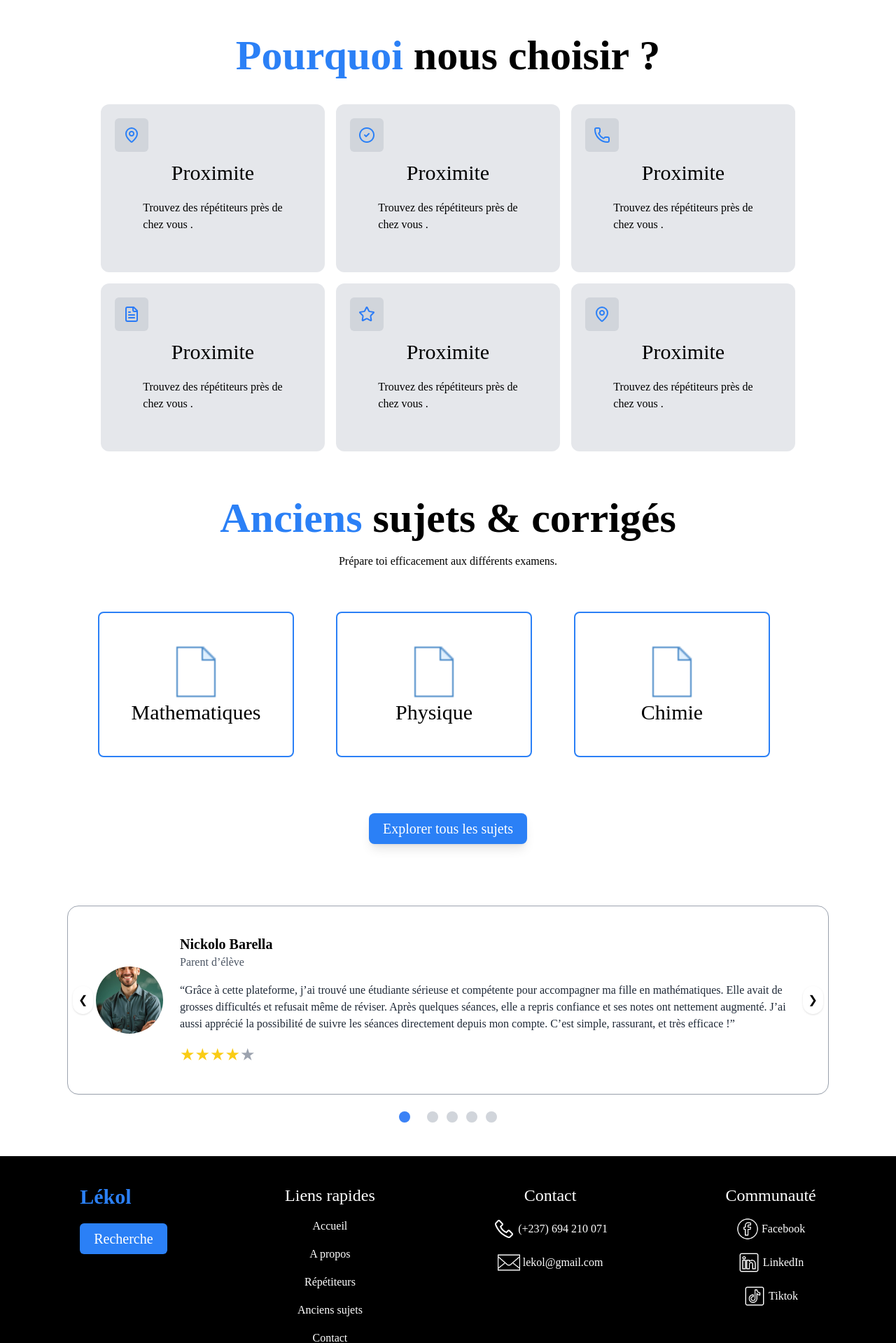
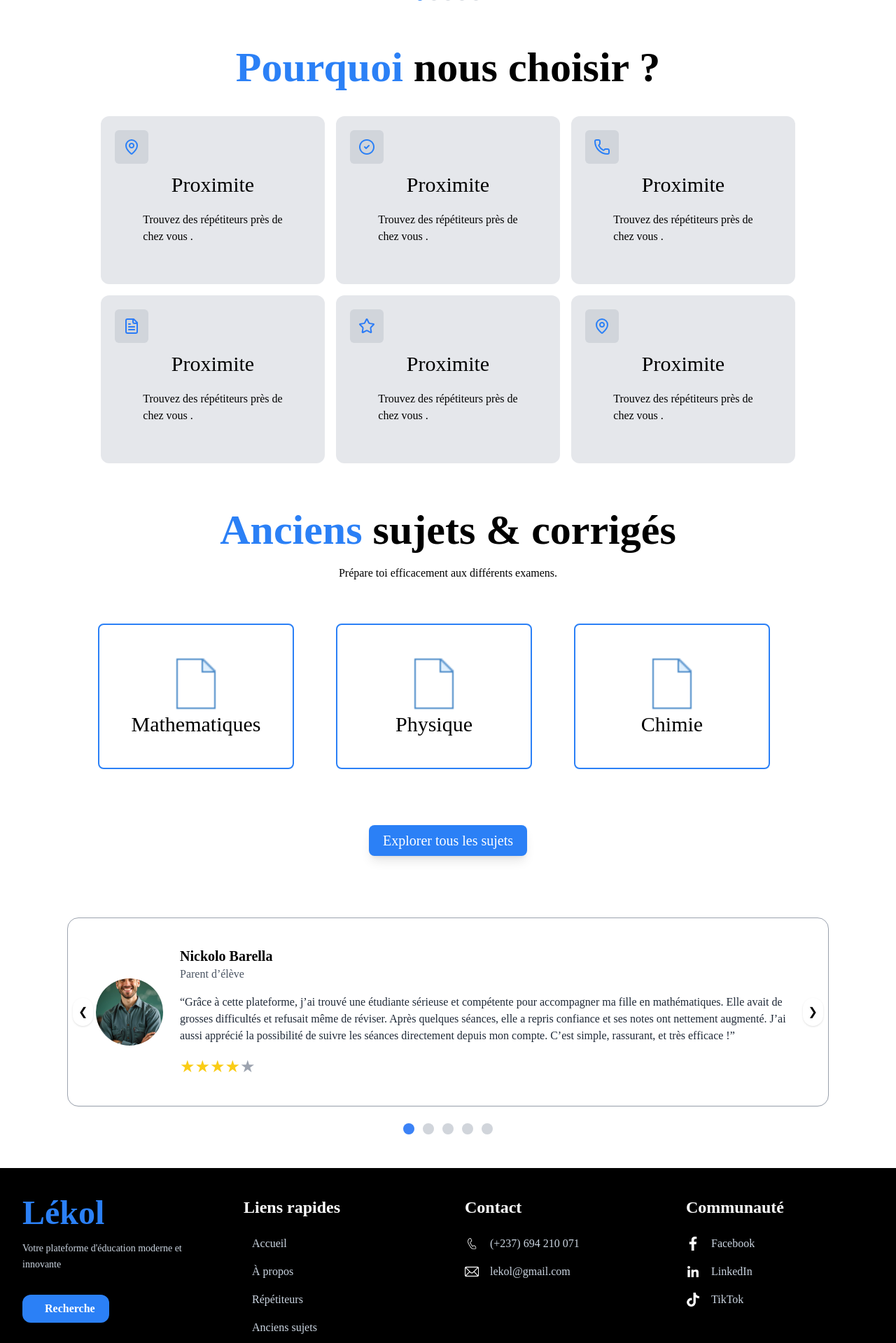
Before and after one commit to franky20000000000/Projet_Lekol, a PHP site: page / in a window 1280 px wide. Shown: the part 1873-3792 px from the top of the page at 70% size. Run offline with PHP 8.4, Linux system fonts and the light colour scheme; style sheets or scripts are compiled from the project's sources.

Commit message:
quatrieme commit

```diff
--- a/Repetiteurs.html
+++ b/Repetiteurs.html
@@ -23,7 +23,7 @@
         </div>
     </header>
 
-    <section class="pt-[7rem] mx-20 grid md:grid-cols-2 grid-cols-1 gap-4 top-[8rem] h-auto">
+    <section class="pt-[7rem] md:mx-20 mx-5 grid md:grid-cols-2 grid-cols-1 gap-4 top-[8rem] h-auto">
          <article class="bg-gray-100 rounded-2xl p-6">
             <div class="flex items-center gap-4">
                 <div class="w-20 h-20 rounded-full bg-pink-200 overflow-hidden flex items-center justify-center">
--- a/index.html
+++ b/index.html
@@ -6,9 +6,9 @@
     <title>Lekol</title>
     <link rel="stylesheet" href="style.css">
 </head>
-<body>
+<body class="overflow-x-hidden">
     <!------------------------------------ entete ------------------------------------>
-    <header id="navbar" class="fixed flex md:justify-around z-50 items-center p-4 shadow-[0_0.5px_6px_rgba(0,0,0,0.1)] w-full text-xl">
+    <header id="navbar" class="fixed flex md:justify-around justify-between z-50 items-center p-4 shadow-[0_0.5px_6px_rgba(0,0,0,0.1)] w-full text-xl">
         <div>
             <p class="text-[#2B80F6] font-bold text-3xl">Lékol</p>
         </div>
@@ -26,13 +26,13 @@
 
 
     <!---------------------------------- section1 --------------------------------------->
-    <section class="flex flex-col md:flex-row md:mx-20 pt-10 mb-[60px] items-center justify-between">
-        <div class="relative -top-[20px] mb-[-40px]">
-            <h1 class="font-bold md:text-6xl mt-20 text-4xl mb-10">Répétiteurs à <br> portée de clic </h1>
+    <section class="flex flex-col md:flex-row px-4 md:px-20 md:pt-20 pt-[5rem] mb-16 items-center justify-center justify-between">
+        <div>
+            <h1 class="font-bold md:text-6xl mt-10 text-4xl mb-10">Répétiteurs à <br> portée de clic </h1>
             <p class="md:text-xl text-justify mt-10"> <span class="text-[#2B80F6]">Lékol</span> est une plateforme qui connecte les <br>
                 parents d’élèves et étudiants pour un <br>
                 accompagnement scolaire personnalisé.</p>
-            <button class="bg-[#2B80F6] p-2 rounded-lg text-white md:mt-20 mt-5 text-xl px-5 shadow-lg transition-all duration-300 hover:scale-110 hover:shadow-[#2B80F6]-400/50">Je m'inscris</button>
+            <a href="Inscription.html"><button class="bg-[#2B80F6] p-2 rounded-lg text-white md:mt-20 mt-5 text-xl px-5 shadow-lg transition-all duration-300 hover:scale-110 hover:shadow-[#2B80F6]-400/50">Je m'inscris</button></a>
         </div>
         <div class="md:w-1/2 mt-10">
             <img src="Images/undraw_educator_6dgp.png" alt="">
@@ -41,8 +41,8 @@
 
 
     <!------------------------------- section 2 ------------------------------------------->
-    <section class="bg-gray-200 w-[85%] md:h-[250px] m-auto h-auto rounded-lg mb-[60px]">
-
+    <section class="w-full px-4">
+        <div class="bg-gray-200 mx-5 md:mx-20 h-auto rounded-lg mb-[60px] flex flex-col">
             <h1 class="text-3xl relative font-bold top-7 left-9">NOTRE IMPACT EN CHIFFRE</h1>
             <p class="relative top-8 md:left-10 mx-3 text-justify md:w-max break-words">Depuis notre lancement, Lékol transforme l'éducation au Cameroun en facilitant l'accès
                 à un soutien scolaire de qualité pour tous.</p>
@@ -65,11 +65,12 @@
                     <span id="villes" class="font-bold text-6xl text-[#2B80F6]"></span>
                 </div>
             </div>
+        </div>
     </section>
 
 
         <!------------------------------- section 3 ------------------------------------------->
-        <section class="flex md:mx-20 mx-10 justify-between items-center flex-col md:flex-row">
+        <section class="flex md:mx-20 mx-5 justify-between items-center flex-col md:flex-row ">
             <div class="md:w-1/2">
                 <img src="Images/undraw_online-test_20lm.png" alt="">
             </div>
@@ -85,13 +86,13 @@
 
 
         <!------------------------------- section 4 ------------------------------------------->
-        <section class="relative w-full max-w-6xl mx-auto mt-[65px]">
+        <section class="relative w-full max-w-7xl mx-auto mt-16 px-4">
             <div class="flex w-full justify-end pb-2 font-bold relative right-5">
                 <a href="Repetiteurs.html">Voir Plus ></a>
             </div>
         <!-- Bouton gauche -->
     <button type="button" id="carouselPrev"
-            class="absolute -left-8 md:-left-5 top-[225px] -translate-y-1/2 z-10 bg-white p-2 rounded-full shadow hover:bg-gray-100 focus:outline-none select-none">
+            class="absolute left-1 md:-left-2 top-1/2 -translate-y-1/2 z-10 bg-white p-2 rounded-full shadow hover:bg-gray-100 focus:outline-none select-none">
         <svg xmlns="http://www.w3.org/2000/svg" class="w-5 h-5" fill="none" viewBox="0 0 24 24" stroke="currentColor">
         <path stroke-linecap="round" stroke-linejoin="round" stroke-width="2" d="M15 19l-7-7 7-7"/>
         </svg>
@@ -343,7 +344,7 @@
 
     <!-- Bouton droite -->
     <button type="button" id="carouselNext"
-            class="absolute -right-2 md:-right-5 top-[225px] hidden md:block -translate-y-1/2 z-10 bg-white p-2 rounded-full shadow hover:bg-gray-100 focus:outline-none select-none">
+            class="absolute right-1 md:-right-2 top-1/2 md:block -translate-y-1/2 z-10 bg-white p-2 rounded-full shadow hover:bg-gray-100 focus:outline-none select-none">
         <svg xmlns="http://www.w3.org/2000/svg" class="w-5 h-5" fill="none" viewBox="0 0 24 24" stroke="currentColor">
         <path stroke-linecap="round" stroke-linejoin="round" stroke-width="2" d="M9 5l7 7-7 7"/>
         </svg>
@@ -360,9 +361,9 @@
 </section>
 
 <!------------------------------- section 5 ------------------------------------------->
-<section class="flex flex-col mt-[65px] items-center">
+<section class="w-full flex flex-col mt-[65px] items-center ">
     <h1 class="md:text-6xl text-3xl font-bold"><span class="text-[#2B80F6]">Pourquoi</span> nous choisir ?</h1>
-    <div class="mt-10 md:grid grid-cols-3 md:gap-4 flex flex-col gap-4">
+    <div class=" mt-10 md:grid grid-cols-3 md:gap-4 flex flex-col gap-4 justify-center items-center mx-5 ">
         <div class="h-[15rem] w-[20rem] bg-gray-200 rounded-xl">
             <img class="absolute mt-5 ml-5 bg-gray-300 p-3 rounded-md" src="Images/map-pin.png" alt="">
             <div class="relative flex flex-col items-center top-20">
@@ -436,7 +437,7 @@
 
 <!------------------------------- section 6 ------------------------------------------->
 <section class="relative w-full flex justify-center items-center py-12 px-4 bg-white">
-  <div class="mr-20 ml-20 w-4xl w-full relative overflow-hidden">
+  <div class="md:mr-20 md:ml-20 mx-4 w-full relative overflow-hidden">
 
     <!-- Slides container -->
     <div id="testimonialSlides" class="flex transition-transform duration-500 ease-in-out">
@@ -581,51 +582,109 @@
 
 
 <!------------------------------- section 7 ------------------------------------------->
-<footer class="w-full md:h-[20rem] bg-black text-white flex flex-col gap-5 md:flex-row justify-around p-10">
-    <div>
-        <p class="text-[#2B80F6] font-bold text-3xl mb-5">Lékol</p>
-         <button class="bg-[#2B80F6] p-2 rounded-md text-white text-xl px-5">Recherche</button>
+<footer class="relative bg-black text-white overflow-hidden min-h-80">
+        <!-- Contenu principal -->
+        <div class="relative z-10 container mx-auto px-8 py-10">
+            <!-- Section principale -->
+            <div class="grid grid-cols-1 md:grid-cols-2 lg:grid-cols-4 gap-12 mb-16">
+
+                <!-- Logo et CTA -->
+                <div class="text-center lg:text-left space-y-8 transform transition-transform duration-300">
+                    <div class="space-y-4">
+                        <h2 class="text-5xl text-[#2B80F6] font-bold">
+                            Lékol
+                        </h2>
+                        <p class="text-slate-300 text-sm leading-relaxed">Votre plateforme d'éducation moderne et innovante</p>
+                    </div>
+                    <button class="hover:to-cyan-600 bg-[#2B80F6] text-white font-bold py-2 px-5 rounded-xl transition-all duration-300 transform hover:scale-110 hover:shadow-md hover:shadow-blue-500/50">
+                        <i class="fas fa-search mr-3 group-hover:animate-spin"></i>
+                        Recherche
+                    </button>
                 </div>
 
-    <div class="text-white flex flex-col gap-4 items-center">
-        <h1 class="text-2xl cursor-pointer relative after:content-[''] after:absolute after:left-0 after:bottom-0 after:h-[2px] after:w-0 after:bg-[#2B80F6] after:transition-all after:duration-300 hover:after:w-full">Liens rapides</h1>
-        <a class="transition-all duration-300 ease-in-out" href="">Accueil</a>
-        <a class="transition-all duration-300 ease-in-out" href="">A propos</a>
-        <a class="transition-all duration-300 ease-in-out" href="">Répétiteurs</a>
-        <a class="transition-all duration-300 ease-in-out" href="">Anciens sujets</a>
-        <a class="transition-all duration-300 ease-in-out" href="">Contact</a>
-    </div>
-
-    <div class="flex flex-col gap-4 items-center">
-        <h1 class="text-2xl cursor-pointer relative after:content-[''] after:absolute after:left-0 after:bottom-0 after:h-[2px] after:w-0 after:bg-[#2B80F6] after:transition-all after:duration-300 hover:after:w-full">Contact</h1>
-        <div class="flex flex-row items-center justify-center gap-1">
-            <img class="h-[2rem] w-[2rem]" src="Images/phone_32px.png" alt="">
-            <a href="">(+237) 694 210 071</a>
-        </div>
-        <div class="flex flex-row items-center justify-center gap-1">
-            <img class="h-[2rem] w-[2rem]" src="Images/secured_letter_50px.png" alt="">
-            <a href="">lekol@gmail.com</a>
+                <!-- Liens rapides -->
+                <div class="text-center lg:text-left space-y-6">
+                    <h3 class="text-2xl font-bold cursor-pointer relative after:content-[''] after:absolute after:left-0 after:bottom-0 after:h-[3px] after:w-0 after:bg-gradient-to-r after:from-blue-400 after:to-cyan-400 after:transition-all after:duration-500 hover:after:w-[70%]">
+                        Liens rapides
+                    </h3>
+                    <div class="space-y-4">
+                        <a href="#" class="group flex items-center justify-center lg:justify-start space-x-3 text-slate-300 hover:text-white transition-all duration-300 transform hover:translate-x-2">
+                            <i class="fas fa-home text-blue-400 group-hover:text-cyan-300 transition-colors duration-300"></i>
+                            <span class="group-hover:font-semibold">Accueil</span>
+                        </a>
+                        <a href="#" class="group flex items-center justify-center lg:justify-start space-x-3 text-slate-300 hover:text-white transition-all duration-300 transform hover:translate-x-2">
+                            <i class="fas fa-info-circle text-blue-400 group-hover:text-cyan-300 transition-colors duration-300"></i>
+                            <span class="group-hover:font-semibold">À propos</span>
+                        </a>
+                        <a href="#" class="group flex items-center justify-center lg:justify-start space-x-3 text-slate-300 hover:text-white transition-all duration-300 transform hover:translate-x-2">
+                            <i class="fas fa-chalkboard-teacher text-blue-400 group-hover:text-cyan-300 transition-colors duration-300"></i>
+                            <span class="group-hover:font-semibold">Répétiteurs</span>
+                        </a>
+                        <a href="#" class="group flex items-center justify-center lg:justify-start space-x-3 text-slate-300 hover:text-white transition-all duration-300 transform hover:translate-x-2">
+                            <i class="fas fa-file-alt text-blue-400 group-hover:text-cyan-300 transition-colors duration-300"></i>
+                            <span class="group-hover:font-semibold">Anciens sujets</span>
+                        </a>
+                        <a href="#" class="group flex items-center justify-center lg:justify-start space-x-3 text-slate-300 hover:text-white transition-all duration-300 transform hover:translate-x-2">
+                            <i class="fas fa-envelope text-blue-400 group-hover:text-cyan-300 transition-colors duration-300"></i>
+                            <span class="group-hover:font-semibold">Contact</span>
+                        </a>
                     </div>
                 </div>
 
-    <div class="flex flex-col gap-4 items-center">
-        <h1 class="text-2xl cursor-pointer relative after:content-[''] after:absolute after:left-0 after:bottom-0 after:h-[2px] after:w-0 after:bg-[#2B80F6] after:transition-all after:duration-300 hover:after:w-full">Communauté</h1>
-        <div class="flex flex-row items-center justify-center gap-1">
-            <img class="h-[2rem] w-[2rem]" src="Images/facebook_circled_50px.png" alt="">
-            <a href="">Facebook</a>
+                <!-- Contact -->
+                <div class="text-center lg:text-left space-y-6">
+                    <h3 class="text-2xl font-bold cursor-pointer relative after:content-[''] after:absolute after:left-0 after:bottom-0 after:h-[3px] after:w-0 after:bg-gradient-to-r after:from-blue-400 after:to-cyan-400 after:transition-all after:duration-500 hover:after:w-[65%]">
+                        Contact
+                    </h3>
+                    <div class="space-y-4">
+                        <a href="tel:+237694210071" class="group flex items-center justify-center lg:justify-start space-x-4 text-slate-300 hover:text-white transition-all duration-300 transform hover:scale-105">
+                            <img class="w-5 h-5" src="Images/telephone (1).png" alt="">
+                            <span class="group-hover:font-semibold">(+237) 694 210 071</span>
+                        </a>
+                        <a href="mailto:lekol@gmail.com" class="group flex items-center justify-center lg:justify-start space-x-4 text-slate-300 hover:text-white transition-all duration-300 transform hover:scale-105">
+                            <img class="w-5 h-5" src="Images/mail.png" alt="">
+                            <span class="group-hover:font-semibold">lekol@gmail.com</span>
+                        </a>
+                    </div>
                 </div>
 
-        <div class="flex flex-row items-center justify-center gap-1">
-            <img class="h-[2rem] w-[2rem]" src="Images/linkedin_50px.png" alt="">
-            <a href="">LinkedIn</a>
+                <!-- Réseaux sociaux -->
+                <div class="text-center lg:text-left space-y-6">
+                    <h3 class="text-2xl font-bold cursor-pointer relative after:content-[''] after:absolute after:left-0 after:bottom-0 after:h-[3px] after:w-0 after:bg-gradient-to-r after:from-blue-400 after:to-cyan-400 after:transition-all after:duration-500 hover:after:w-[65%]">
+                        Communauté
+                    </h3>
+                    <div class="space-y-4">
+                        <a href="#" class="flex items-center justify-center lg:justify-start space-x-4 text-slate-300 hover:text-white transition-all duration-300 transform hover:scale-105">
+                            <img class="w-5 h-5" src="Images/facebook-app-symbol.png" alt="">
+                            <span class="group-hover:font-semibold">Facebook</span>
+                        </a>
+                        <a href="#" class="flex items-center justify-center lg:justify-start space-x-4 text-slate-300 hover:text-white transition-all duration-300 transform hover:scale-105">
+                            <img class="w-5 h-5" src="Images/linkedin.png" alt="">
+                            <span class="group-hover:font-semibold">LinkedIn</span>
+                        </a>
+                        <a href="#" class="flex items-center justify-center lg:justify-start space-x-4 text-slate-300 hover:text-white transition-all duration-300 transform hover:scale-105">
+                            <img class="w-5 h-5" src="Images/tik-tok.png" alt="">
+                            <span class="group-hover:font-semibold">TikTok</span>
+                        </a>
+                    </div>
+                </div>
             </div>
 
-        <div class="flex flex-row items-center justify-center gap-1">
-            <img class="h-[2rem] w-[2rem]" src="Images/tiktok_50px.png" alt="">
-            <a href="">Tiktok</a>
+            <!-- Séparateur avec animation -->
+            <div class="relative mb-10">
+                    <div class="w-full border-t"></div>
+            </div>
+
+            <!-- Copyright -->
+            <div class="text-center">
+                <div class=" bg-white/5 border border-white/10 rounded-xl px-8 py-4 inline-block transform hover:scale-105 transition-all duration-300">
+                    <p class="text-slate-400 hover:text-white transition-colors duration-300">
+                        <i class="far fa-copyright mr-2"></i>
+                       © 2025 Lékol | Tous droits réservés.
+                    </p>
                 </div>
             </div>
-    <p class="flex absolute md:mt-[16rem] mt-[47rem] items-center justify-center text-white/50">© 2025 Lekol | All rights reserved.</p>
+        </div>
     </footer>
 
 
--- a/style.css
+++ b/style.css
@@ -18,8 +18,17 @@
   font-display: swap;
 }
 
+* {
+    margin: 0;
+    padding: 0;
+    box-sizing: border-box;
+}
+
 body {
     font-family: 'Poppins';
+    overflow-x: hidden;
+    width: 100%;
+    max-width: 100vw;
 }
 
 a.active {
@@ -33,7 +42,7 @@ a:hover {
 }
 
 .scrolled {
-  backdrop-filter: blur(10px);
-  background-color: rgba(255, 255, 255, 0.411);
+  backdrop-filter: blur(20px);
+  background-color: rgba(255, 255, 255, 0.5);
   transition: .3s linear;
 }
```
Also changed, not shown: Images/facebook-app-symbol.png (added), Images/facebook_circled_50px.png (deleted), Images/linkedin.png (added), Images/linkedin_50px.png (deleted), Images/mail.png (added), Images/phone_32px.png (deleted), Images/secured_letter_50px.png (deleted), Images/telephone (1).png (added), Images/tik-tok.png (added), Images/tiktok_50px.png (deleted). Lines whose indentation alone changed are shown as unchanged.
